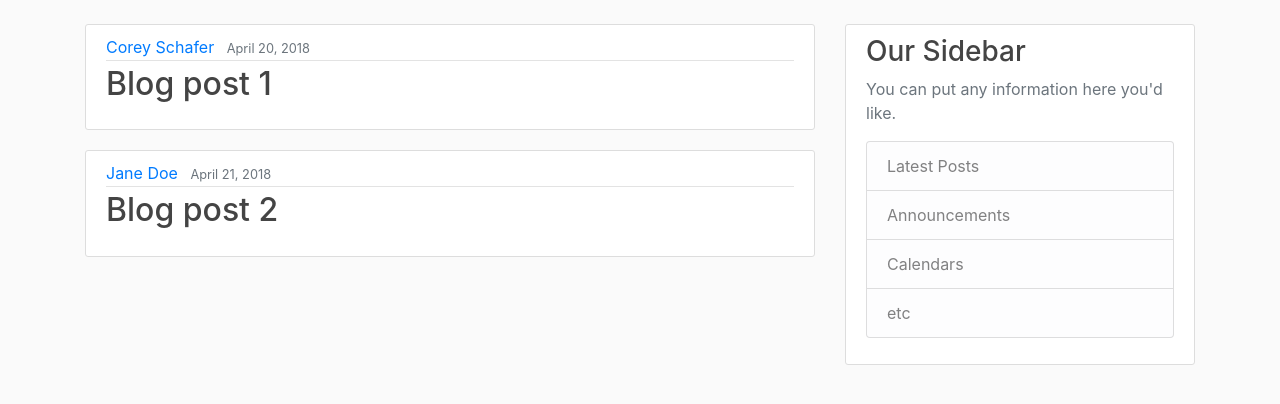
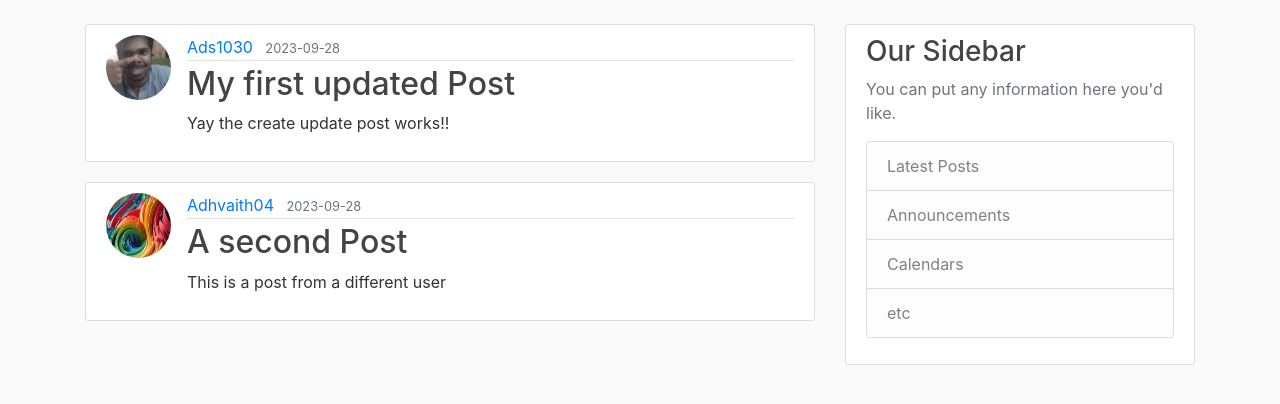
Before and after one commit to Advika1030/flask-blog, a Flask app: page / in a window 1280 px wide. Shown: the part 56-460 px from the top of the page. Run offline with Flask 3, Linux system fonts and the light colour scheme.

Commit message:
creating new post and updating old post

```diff
--- a/flaskBlog/routes.py
+++ b/flaskBlog/routes.py
@@ -1,32 +1,18 @@
 import os
 import secrets
 from PIL import Image
-from flask import render_template, url_for, flash, redirect, request
+from flask import render_template, url_for, flash, redirect, request, abort
 from datetime import datetime
 from flaskBlog import app, db, bcrypt
 from flaskBlog.form import RegistrationForm, LoginForm, UpdateAccountForm, PostForm
 from flaskBlog.models import User,Post
 from flask_login import login_user, current_user, logout_user, login_required
 
-posts = [
-    {
-        'author': 'Corey Schafer',
-        'title': 'Blog post 1',
-        'Content': 'First post content',
-        'date_posted': 'April 20, 2018'
-    },
-    {
-        'author': 'Jane Doe',
-        'title': 'Blog post 2',
-        'Content': 'Second post content',
-        'date_posted': 'April 21, 2018'
-    }
-
-]
 
 @app.route("/")
 @app.route("/home")
 def home():
+    posts = Post.query.all()
     return render_template('home.html', posts = posts)
 
 @app.route("/about")
@@ -68,17 +54,18 @@ def logout():
     return redirect(url_for('home'))
 
 def save_picture(form_picture):
-    random_hex = secrets.token_hex(8)
-    _, f_ext = os.path.splitext(form_picture.filename)
-    picture_fn = random_hex + f_ext
-    picture_path = os.path.join(app.root_path,'static/profile_pics', picture_fn)
+    if form_picture:
+        random_hex = secrets.token_hex(8)
+        _, f_ext = os.path.splitext(form_picture.filename)
+        picture_fn = random_hex + f_ext
+        picture_path = os.path.join(app.root_path,'static/profile_pics', picture_fn)
 
-    output_size = (125,125)
-    i = Image.open(form_picture)
-    i.thumbnail(output_size)
-    form_picture.save(picture_path)
+        output_size = (125,125)
+        i = Image.open(form_picture)
+        i.thumbnail(output_size)
+        i.save(picture_path)
 
-    return picture_fn
+        return picture_fn
 
 
 @app.route("/account", methods = ['GET','POST'])
@@ -106,6 +93,33 @@ def account():
 def new_post():
     form = PostForm()
     if form.validate_on_submit():
+        post = Post(title = form.title.data, content = form.content.data, author = current_user)
+        db.session.add(post)
+        db.session.commit()
         flash('Your post has been created!','success')
         return redirect(url_for('home'))
-    return render_template('create_post.html', title = 'New Post', form = form)
+    return render_template('create_post.html', title = 'New Post', form = form, legend = 'Update Post')
+
+
+@app.route("/post/<int:post_id>")
+def post(post_id):
+    post = Post.query.get_or_404(post_id)
+    return render_template('post.html', title = post.title, post = post)
+
+@app.route("/post/<int:post_id>/update", methods = ['GET','POST'])
+@login_required
+def update_post(post_id):
+    post = Post.query.get_or_404(post_id)
+    if post.author != current_user:
+        abort(403)
+    form = PostForm()
+    if form.validate_on_submit():
+        post.title = form.title.data
+        post.content = form.content.data
+        db.session.commit()
+        flash('Your post has been updated', 'success')
+        return redirect(url_for('post', post_id = post.id))
+    elif request.method == 'GET':
+        form.title.data = post.title
+        form.content.data = post.content
+    return render_template('create_post.html', title = 'Update Post', form = form, legend = 'Update Post')
--- a/flaskBlog/templates/create_post.html
+++ b/flaskBlog/templates/create_post.html
@@ -4,7 +4,7 @@
     <form action="" method="POST">
         {{ form.hidden_tag() }}
         <fieldset class="form-group">
-            <legend class="border-botton mb-4">New Post</legend>
+            <legend class="border-botton mb-4"> {{ legend }} </legend>
             <div class="form-group">
                 {{ form.title.label(class="form-control-label") }} <!-- bootstrap-->
 
--- a/flaskBlog/templates/home.html
+++ b/flaskBlog/templates/home.html
@@ -2,12 +2,13 @@
 {% block content %}
     {% for post in posts %}
     <article class="media content-section">
+      <img class="rounded-circle article-img" src="{{url_for('static', filename = 'profile_pics/' + post.author.image_file ) }} " alt="">
         <div class="media-body">
           <div class="article-metadata">
-            <a class="mr-2" href="#">{{ post.author }}</a>
-            <small class="text-muted">{{ post.date_posted }}</small>
+            <a class="mr-2" href="#">{{ post.author.username }}</a>
+            <small class="text-muted">{{ post.date_posted.strftime('%Y-%m-%d') }}</small>
           </div>
-          <h2><a class="article-title" href="#">{{ post.title }}</a></h2>
+          <h2><a class="article-title" href=" {{ url_for('post', post_id = post.id) }} ">{{ post.title }}</a></h2>
           <p class="article-content">{{ post.content }}</p>
         </div>
       </article>
```
Also changed, not shown: flaskBlog/templates/post.html (added, +17 -0 lines), flaskBlog/static/profile_pics/34b9d94d8f3781ff.jpg (added), flaskBlog/static/profile_pics/a84a38ea8871582a.png (added), instance/site.db.
